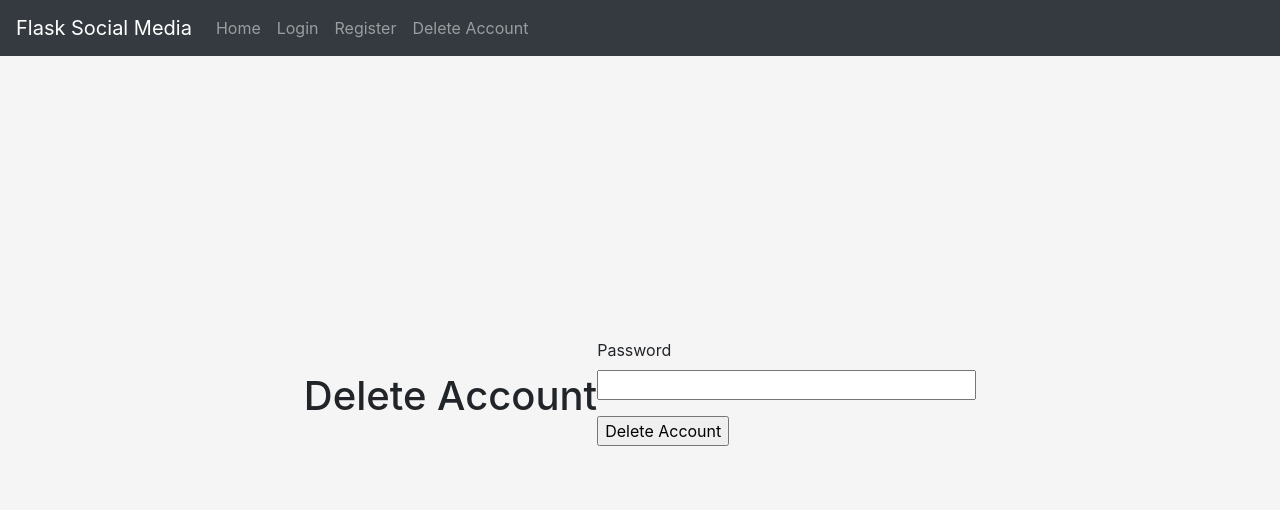
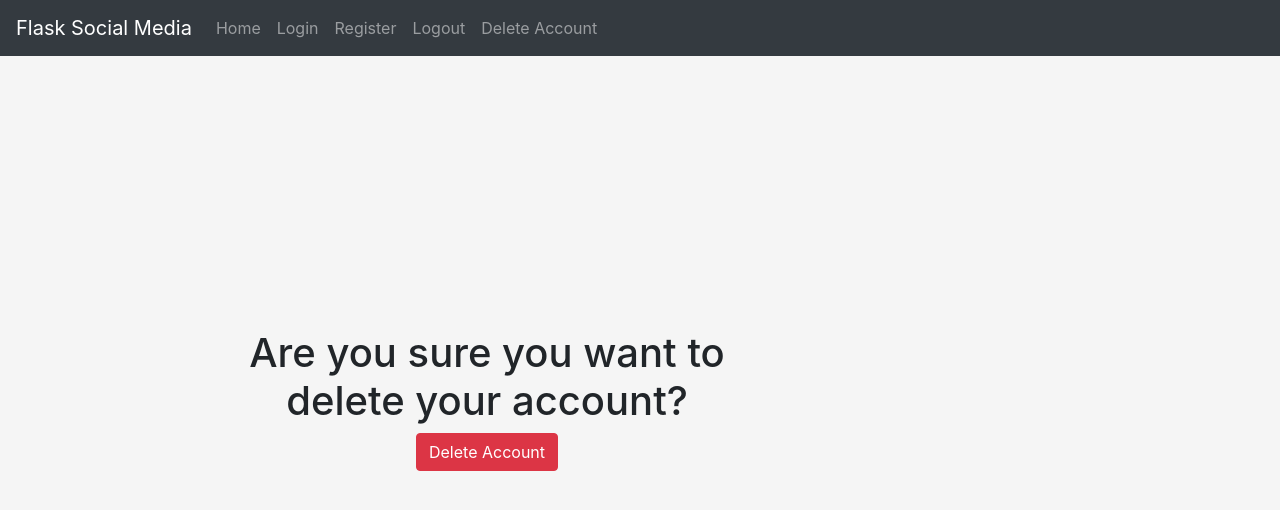
Before and after one commit to neelp03/Team1, a Flask app: page /delete_account in a window 1280 px wide. Shown: the top 510 px of the page. Run offline with Flask 2, Linux system fonts and the light colour scheme; the visitor is signed in with stand-in values (Sample User, id 1); data that the repository does not hold is empty; some libraries are stand-ins or nearby versions.

Commit message:
delete account working now

```diff
--- a/app/routes.py
+++ b/app/routes.py
@@ -20,17 +20,12 @@ def logout():
         return redirect('/login')
 
 @myapp_obj.route('/delete_account', methods=['GET', 'POST'])
+@login_required
 def delete_account():
-    form = DeleteAccountForm()
-    if form.validate_on_submit():
-        if form.password.data == current_user.password_hash:
-            db.session.delete(current_user)
-            db.session.commit()
-            flash('Your account has been deleted')
-            return redirect(url_for('index'))
-        else:
-            flash('Incorrect password')
-    return render_template('delete_account.html', title='Delete Account', form=form)
+    user = User.query.filter_by(username=current_user.username).first()
+    db.session.delete(user)
+    db.session.commit()
+    return render_template('delete_account.html', title='Delete Account')
 
 @myapp_obj.route('/login', methods=['GET', 'POST'])
 def login():
@@ -72,7 +67,6 @@ def register():
 
     return render_template('register.html', title='Register', form=current_form)
 
-# create a post
 @myapp_obj.route('/create_post', methods=['GET', 'POST'])
 def create_post():
     form = PostForm()
--- a/app/templates/base.html
+++ b/app/templates/base.html
@@ -24,9 +24,12 @@
                     <a class="nav-link" href="{{ url_for('register') }}">Register</a>
                 </li>
                 {% block nav %}{% endblock %}
-                <li class="nav-item">
-                    <a class="nav-link" href="{{ url_for('delete_account') }}">Delete Account</a>
-                </li>
+                <!-- only show delete account if logged in -->
+                {% if current_user.is_authenticated %}
+                    <li class="nav-item">
+                        <a class="nav-link" href="{{ url_for('delete_account') }}">Delete Account</a>
+                    </li>
+                {% endif %}
             </ul>
         </div>
     </nav>
--- a/app/templates/delete_account.html
+++ b/app/templates/delete_account.html
@@ -1,16 +1,20 @@
 {% extends "base.html" %}
 {% block title %}Delete Account{% endblock %}
+
+{% block nav %}
+    <li class="nav-item">
+        <a class="nav-link" href="{{ url_for('logout') }}">Logout</a>
+    </li>
+{% endblock %}
+
 {% block content %}
-    <h1>Delete Account</h1>
-    <form method="post">
-        {{ form.hidden_tag() }}
-        <p>
-            {{ form.password.label }}<br>
-            {{ form.password(size=32) }}<br>
-            {% for error in form.password.errors %}
-                <span style="color: red;">[{{ error }}]</span>
-            {% endfor %}
-        </p>
-        <p>{{ form.submit() }}</p>
-    </form>
+
+    <div class="row">
+        <div style="align-items: center; justify-content: center; text-align: center;" class="col-md-8">
+            <h1>Are you sure you want to delete your account?</h1>
+            <form action="{{ url_for('delete_account') }}" method="POST">
+                <input type="submit" value="Delete Account" class="btn btn-danger">
+            </form>
+        </div>
+    </div>
 {% endblock %}
```
